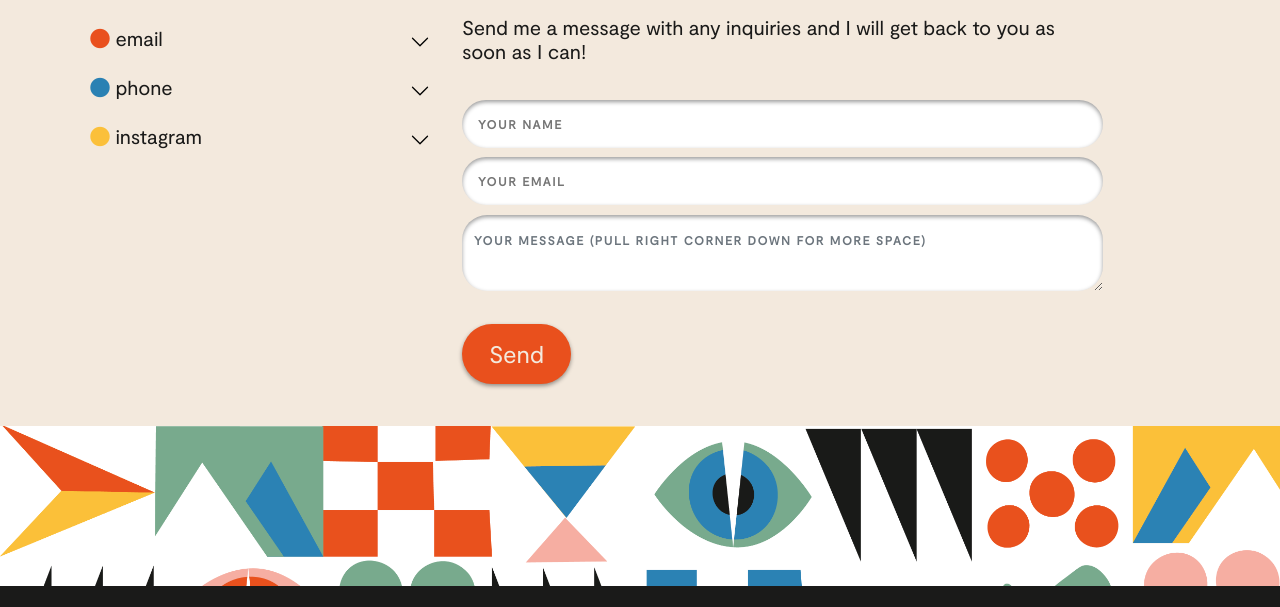
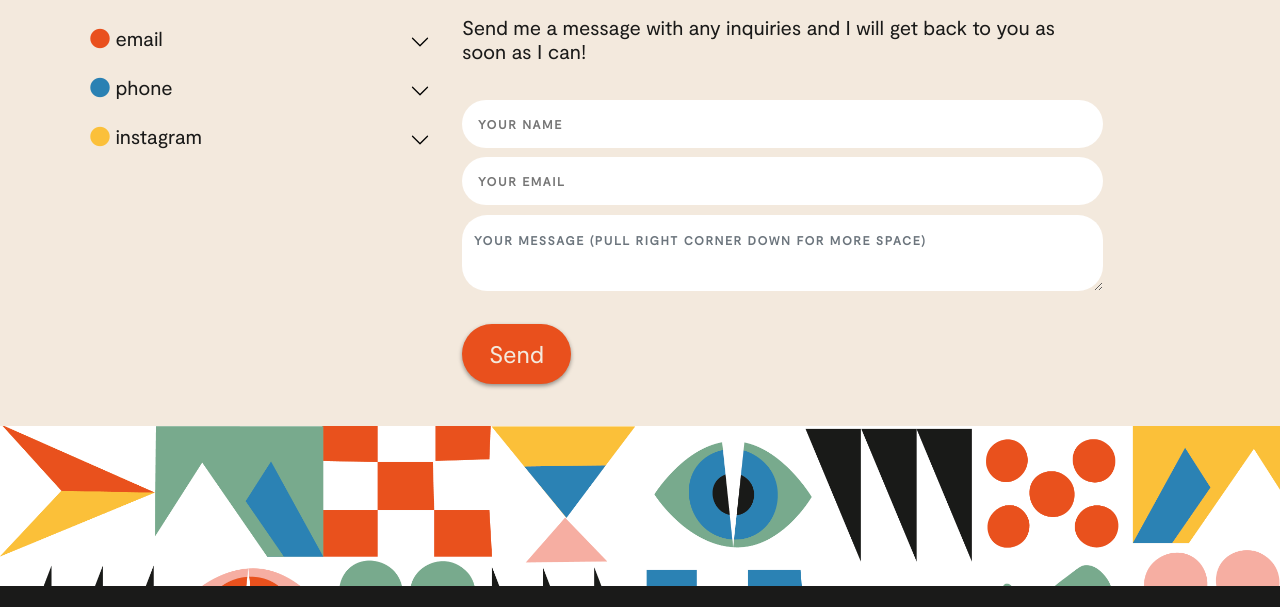
Before and after one commit to natgraphicdesign/natgraphicdesign.github.io, a plain HTML site: page pages/contact.html in a window 1280 px wide. Shown: the part 180-787 px from the top of the page. Drawn offline with nearby package versions, Linux system fonts and the light colour scheme; a web font is replaced by a local one.

Commit message:
Update contact.css

```diff
--- a/css/contact.css
+++ b/css/contact.css
@@ -97,7 +97,7 @@
 .contact-section-1 .send-email input,
 .contact-section-1 .send-email textarea {
     border: none;
-    box-shadow: inset 0px 2px 4px rgba(0, 0, 0, 0.40);
+    box-shadow: inset 0px 2px 4px rgba(0, 0, 0, 0.0);
 }
 
 /*END contact-section-1*/
```
